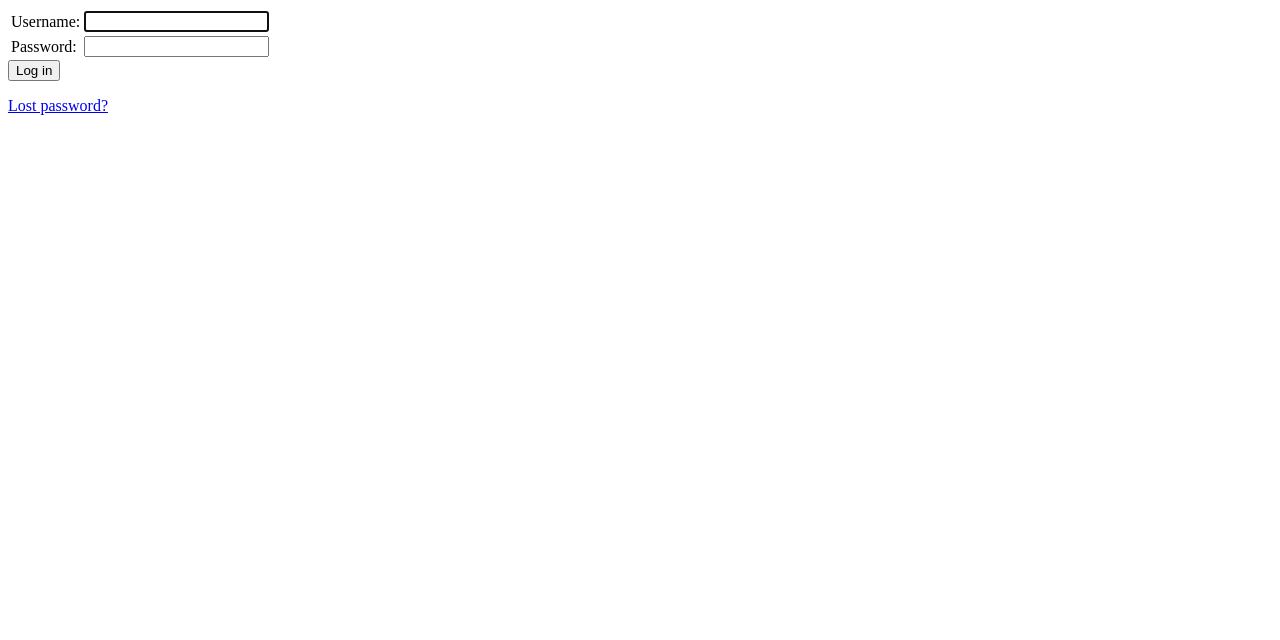
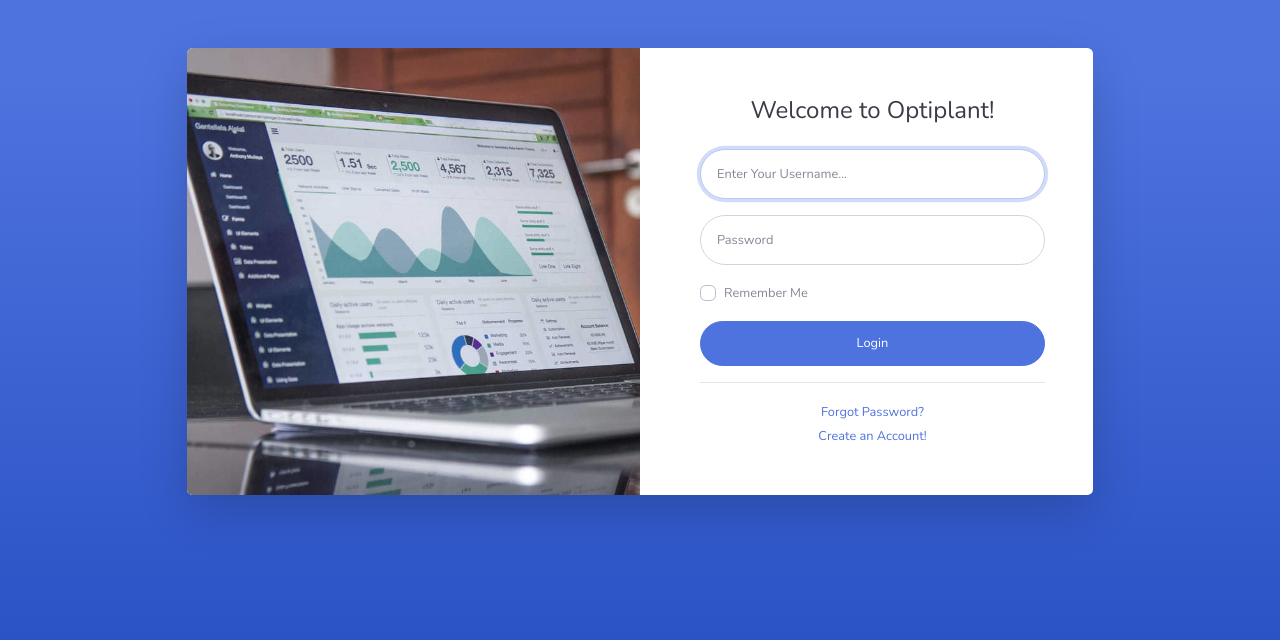
Before and after one commit to Intellia-SME/OptiPLANT, a Django app: page /accounts/login/ in a window 1280 px wide. Shown: the top 640 px of the page. Run offline with Django 3.2, Linux system fonts and the light colour scheme; some libraries are stand-ins or nearby versions.

Commit message:
Customizing login page

```diff
--- a/apps/accounts/templates/accounts/login.html
+++ b/apps/accounts/templates/accounts/login.html
@@ -1,24 +1,58 @@
-{% if form.errors %}
-    <p>Your username and password didn't match. Please try again.</p>
-{% endif %}
+{% extends 'base.html' %}
 
-{% if next %}
-    <p>Please login to see this page.</p>
-{% endif %}
-
-<form method="post" action="{% url 'accounts:login' %}">
-    {% csrf_token %}
-    <table>
-        <tr>
-            <td>{{ form.username.label_tag }}</td>
-            <td>{{ form.username }}</td>
-        </tr>
-        <tr>
-            <td>{{ form.password.label_tag }}</td>
-            <td>{{ form.password }}</td>
-        </tr>
-    </table>
-    <input type="submit" value="Log in"></button>
-</form>
-
-<p><a href="{% url 'accounts:password_reset' %}">Lost password?</a></p>
+{% block content %}
+<div class="container">
+    <div class="row justify-content-center">
+        <div class="col-xl-10 col-lg-12 col-md-9">
+            <div class="card o-hidden border-0 shadow-lg my-5">
+                <div class="card-body p-0">
+                    <div class="row">
+                        <div class="col-lg-6 d-none d-lg-block optiplant-bg-login-image"></div>
+                        <div class="col-lg-6">
+                            <div class="p-5">
+                                <div class="text-center">
+                                    <h1 class="h4 text-gray-900 mb-4">Welcome to Optiplant!</h1>
+                                </div>
+                                {% if form.errors %}
+                                    <p class="text-danger">Your username and password didn't match. Please try again.</p>
+                                {% endif %}
+                                {% if next %}
+                                    <p class="text-primary">Please login to see this page.</p>
+                                {% endif %}
+                                <form class="user" method="post" action="{% url 'accounts:login' %}">
+                                    {% csrf_token %}
+                                    <div class="form-group">
+                                        <input type="text" class="form-control form-control-user" aria-describedby="usernameHelp"
+                                        name="username" autofocus="" autocapitalize="none" autocomplete="username" maxlength="150" required="" id="id_username"
+                                        placeholder="Enter Your Username...">
+                                    </div>
+                                    <div class="form-group">
+                                        <input type="password" class="form-control form-control-user"
+                                        name="password" autocomplete="current-password" required="" id="id_password"
+                                        placeholder="Password">
+                                    </div>
+                                    <div class="form-group">
+                                        <div class="custom-control custom-checkbox small">
+                                            <input type="checkbox" class="custom-control-input" id="customCheck">
+                                            <label class="custom-control-label" for="customCheck">Remember
+                                            Me</label>
+                                        </div>
+                                    </div>
+                                    <input type="submit" class="btn btn-primary btn-user btn-block" value="Login"></input>
+                                </form>
+                                <hr>
+                                <div class="text-center">
+                                    <a class="small" href="{% url 'accounts:password_reset' %}">Forgot Password?</a>
+                                </div>
+                                <div class="text-center">
+                                    <a class="small" href="{% url 'accounts:signup' %}">Create an Account!</a>
+                                </div>
+                            </div>
+                        </div>
+                    </div>
+                </div>
+            </div>
+        </div>
+    </div>
+</div>
+{% endblock content %}
--- /dev/null
+++ b/static/css/main.css
@@ -0,0 +1,5 @@
+.optiplant-bg-login-image {
+    background: url(/static/img/login-image.jpg);
+    background-position: center;
+    background-size: cover;
+}
--- a/templates/base.html
+++ b/templates/base.html
@@ -15,8 +15,8 @@
         <link
             href="https://fonts.googleapis.com/css?family=Nunito:200,200i,300,300i,400,400i,600,600i,700,700i,800,800i,900,900i"
             rel="stylesheet">
-
         <link href="{% static 'css/sb-admin-2.min.css' %}" rel="stylesheet">
+        <link href="{% static 'css/main.css' %}" rel="stylesheet" type="text/css">
     </head>
 
     <body class="bg-gradient-primary">
```
Also changed, not shown: static/img/login-image.jpg (added).
